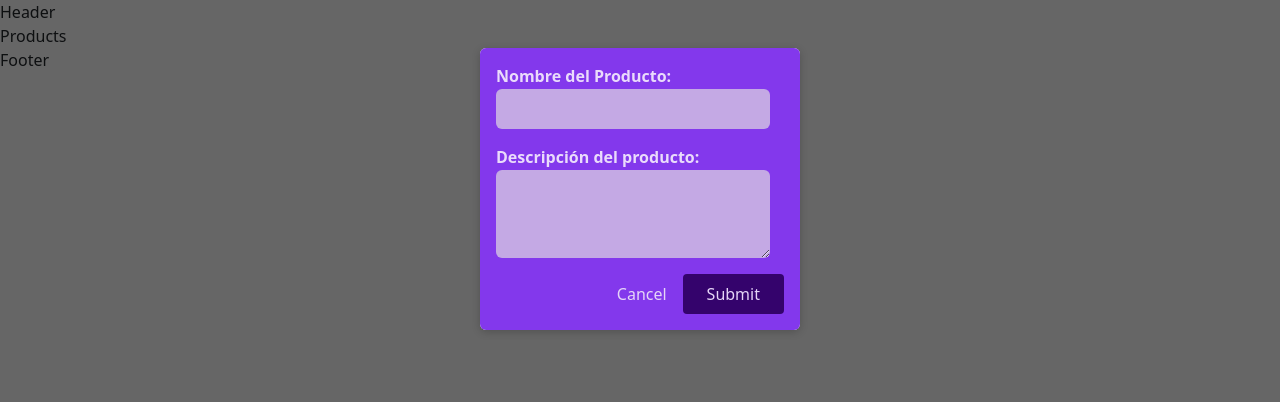
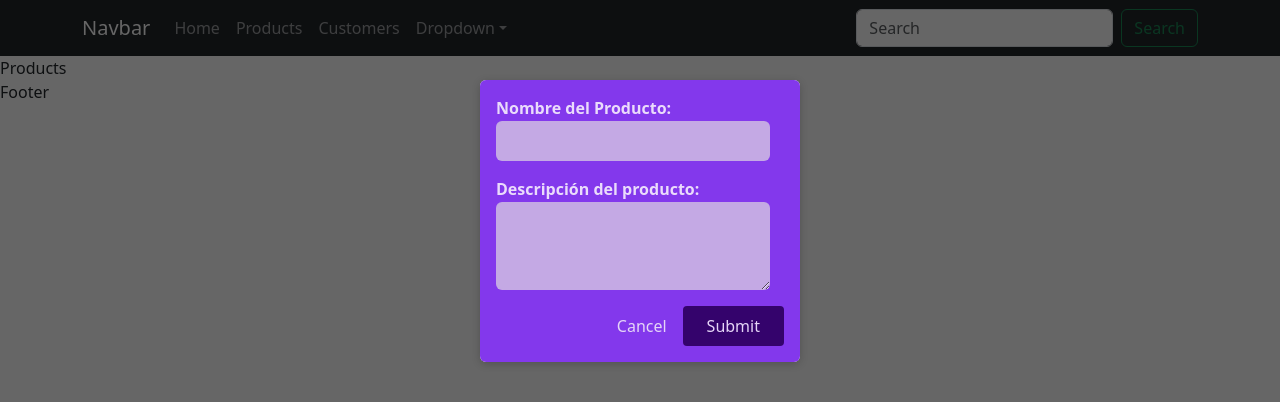
Before and after one commit to jobpulache/SinglePageReactCrud, a React (Vite) app: page /products/create-product in a window 1280 px wide. Shown: the top 402 px of the page. Built offline with nearby package versions, Linux system fonts and the light colour scheme.

Commit message:
add content in header

```diff
--- a/src/components/ProductDetails.jsx
+++ b/src/components/ProductDetails.jsx
@@ -1,9 +1,34 @@
-import Modal from "./Modal";
+import { useLoaderData, Link } from 'react-router-dom';
+
+import Modal from '../components/Modal'
+import classes from '../assets/css/ProductDetails.module.css'
 
 export default function ProductDetails() {
+  const product = useLoaderData();
+
+  if (!product) {
+    return (
+      <Modal>
+        <main className={classes.details}>
+          <h1>Could not find post</h1>
+          <p>Unfortunately, the requested post could not be found.</p>
+          <p>
+            <Link to=".." className={classes.btn}>
+              Okay
+            </Link>
+          </p>
+        </main>
+      </Modal>
+    );
+  }
   return (
-    <>
-    <Modal/>
-    </>
-  )
+    <Modal>
+      <main className={classes.details}>
+        <p className={classes.author}>ID: {product.id}</p>
+        <p className={classes.text}>Title: {product.title}</p>
+        <p className={classes.text}>Description: {product.description}</p>
+      </main>
+    </Modal>
+  );
+
 }
--- a/src/components/subcomponents/Header.jsx
+++ b/src/components/subcomponents/Header.jsx
@@ -1,5 +1,42 @@
+import { Link } from 'react-router-dom'
+
 export default function Header() {
   return (
-    <div>Header</div>
+    <nav className="navbar navbar-expand-lg navbar-dark bg-dark">
+      <div className="container">
+        <a className="navbar-brand" href="#">Navbar</a>
+        <button className="navbar-toggler" type="button" data-bs-toggle="collapse" data-bs-target="#navbarSupportedContent" aria-controls="navbarSupportedContent" aria-expanded="false" aria-label="Toggle navigation">
+          <span className="navbar-toggler-icon"></span>
+        </button>
+        <div className="collapse navbar-collapse" id="navbarSupportedContent">
+          <ul className="navbar-nav me-auto mb-2 mb-lg-0">
+            <li className="nav-item">
+              <Link className="nav-link" aria-current="page" to="/">Home</Link>
+            </li>
+            <li className="nav-item">
+              <Link className="nav-link" aria-current="page" to="/products">Products</Link>
+            </li>
+            <li className="nav-item">
+              <Link className="nav-link" aria-current="page" to="/customers">Customers</Link>
+            </li>
+            <li className="nav-item dropdown">
+              <a className="nav-link dropdown-toggle" href="#" id="navbarDropdown" role="button" data-bs-toggle="dropdown" aria-expanded="false">
+                Dropdown
+              </a>
+              <ul className="dropdown-menu" aria-labelledby="navbarDropdown">
+                <li><a className="dropdown-item" href="#">Action</a></li>
+                <li><a className="dropdown-item" href="#">Another action</a></li>
+                <li><hr className="dropdown-divider" /></li>
+                <li><a className="dropdown-item" href="#">Something else here</a></li>
+              </ul>
+            </li>
+          </ul>
+          <form className="d-flex">
+            <input className="form-control me-2" type="search" placeholder="Search" aria-label="Search" />
+            <button className="btn btn-outline-success" type="submit">Search</button>
+          </form>
+        </div>
+      </div>
+    </nav>
   )
 }
```
Also changed, not shown: src/assets/css/ProductDetails.module.css (added).
